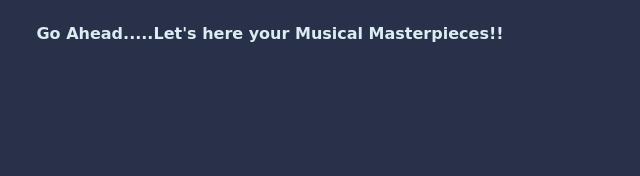
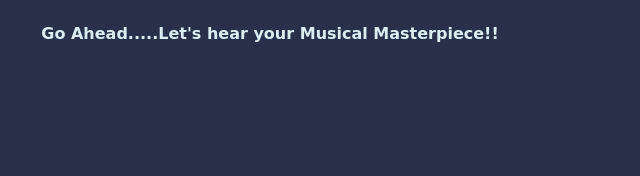
Before and after one commit to vishubunny/Music-Online, a plain HTML site: page index.html in a window 1280 px wide. Shown: the part 320-496 px from the top of the page, 370-1010 px from the left. Drawn offline with Linux system fonts and the light colour scheme.

Commit message:
Update index.html

```diff
--- a/index.html
+++ b/index.html
@@ -18,7 +18,7 @@
     Just type the letter in your keyboard!!
 
     <h3>
-      Go Ahead.....Let's here your Musical Masterpieces!!
+      Go Ahead.....Let's hear your Musical Masterpiece!!
     </h3>
 
   </h2>
```
